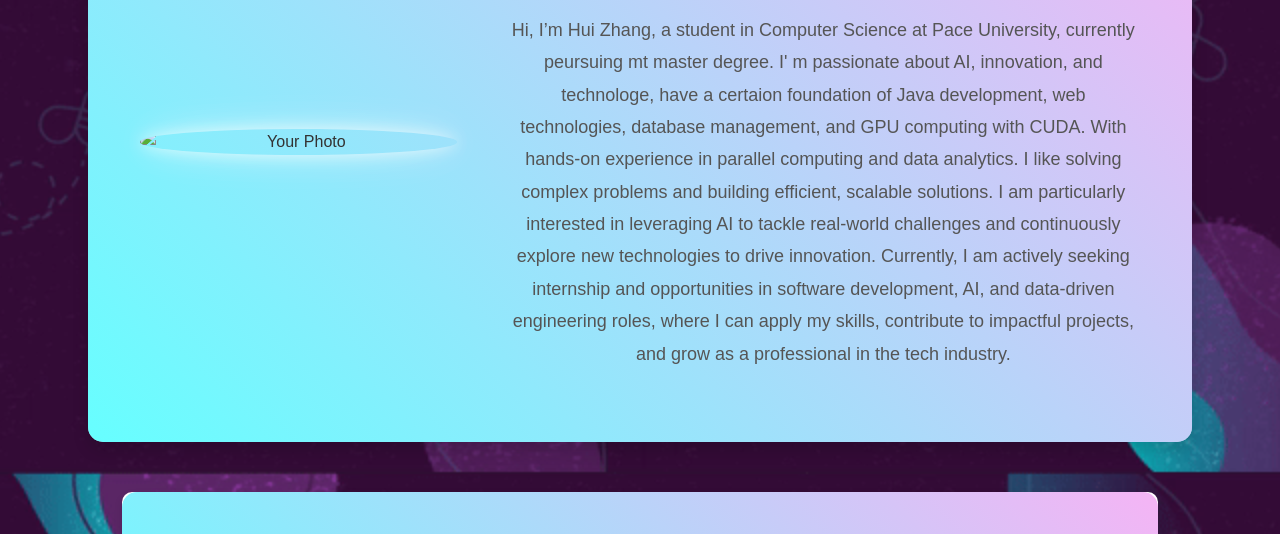
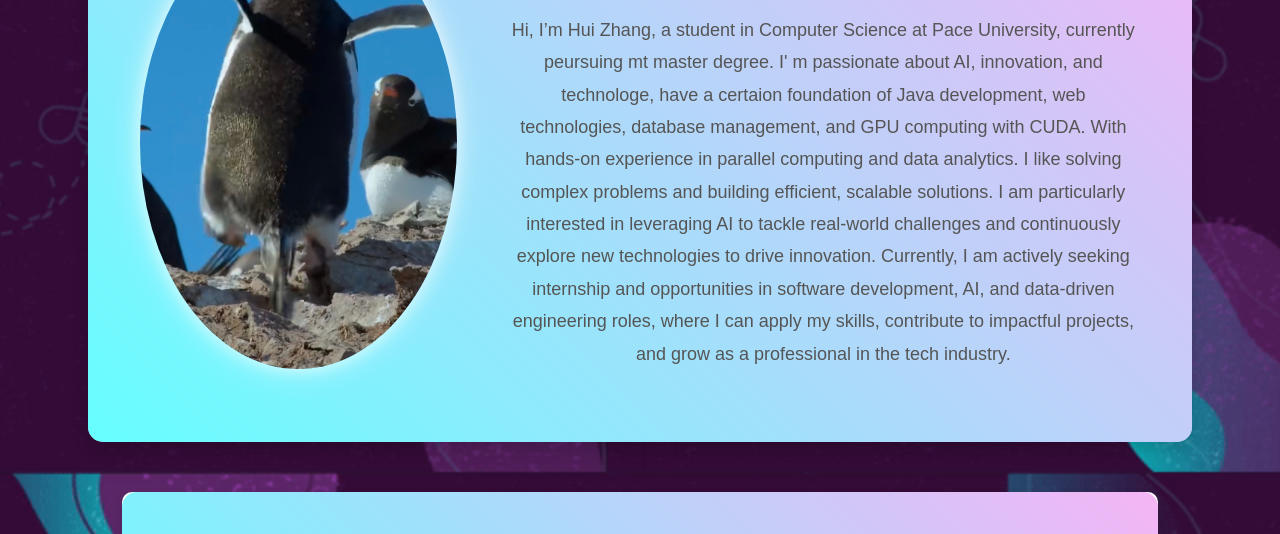
Before and after one commit to hui0041600/portfolio-website, a plain HTML site: page index.html in a window 1280 px wide. Shown: the part 328-862 px from the top of the page. Drawn offline with Linux system fonts and the light colour scheme.

Commit message:
Update index.html

```diff
--- a/index.html
+++ b/index.html
@@ -29,7 +29,7 @@
     <div class="about-container">
         <!-- Profile Picture Upload -->
         <label for="photo-upload" class="about-photo-container">
-            <img id="profile-photo" src="images/default-avatar.jpg" alt="Your Photo" class="about-photo">
+            <img id="profile-photo" src="images/photo.jpg" alt="Your Photo" class="about-photo">
         </label>
         <input type="file" id="photo-upload" accept="image/*" style="display: none;">
             <!-- Text Content -->
```
